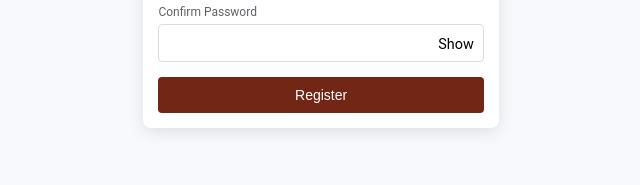
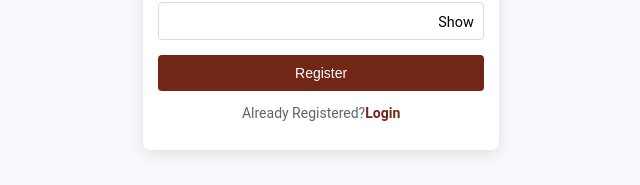
Before and after one commit to Anjishnu06/register-form-login-profile-updates, a React (Vite) app: page /register in a window 1280 px wide. Shown: the part 626-811 px from the top of the page, without its empty margins (311-951 px from the left). Built offline with nearby package versions, Linux system fonts and the light colour scheme.

Commit message:
initial commit

```diff
--- a/src/Login.css
+++ b/src/Login.css
@@ -31,3 +31,5 @@
     font-size: 0.9em;
     padding: 0;
   }
+
+  .registration
--- a/src/Login.jsx
+++ b/src/Login.jsx
@@ -1,5 +1,5 @@
 import React, { useState } from "react";
-import { useNavigate } from "react-router-dom";
+import { useNavigate,Link } from "react-router-dom";
 import axios from "axios";
 import "./Login.css";
 
@@ -94,6 +94,9 @@ export const Login = () => {
         <button type="submit" disabled={isLoading} className="submit-button">
           {isLoading ? "Logging in..." : "Login"}
         </button>
+        <div className="register-option">
+          <p>Don't have an account? <Link className="register-link" href="/register">Register</Link></p>
+        </div>
         {error && (
         <p className="error-message" style={{ color: "red" }}>
           {error}
--- a/src/Register.css
+++ b/src/Register.css
@@ -112,3 +112,14 @@ body {
       padding: 8px;
     }
   }
+
+  .login-option{
+    display: flex;
+    justify-content: center;
+  }
+
+  .login-link{
+    text-decoration: none;
+    color: #712616;
+    font-weight: bold;
+  }
--- a/src/Register.jsx
+++ b/src/Register.jsx
@@ -1,6 +1,6 @@
 import React, { useState } from "react";
 import "./Register.css"; // Import the CSS file
-import { useNavigate } from "react-router-dom";
+import { useNavigate,Link } from "react-router-dom";
 import axios from "axios";
 
 export const Register = () => {
@@ -177,6 +177,9 @@ export const Register = () => {
           <button type="submit" disabled={isLoading}>
             {isLoading ? "Loading..." : "Register"}
           </button>
+          <div className="login-option">
+            <p>Already Registered?<Link to="/login" className="login-link">Login</Link></p>
+          </div>
           {successMessage && <p style={{ color: "red" }}>{successMessage}</p>}
           {error && <p style={{ color: "red" }}>{error}</p>}
         </form>
```
